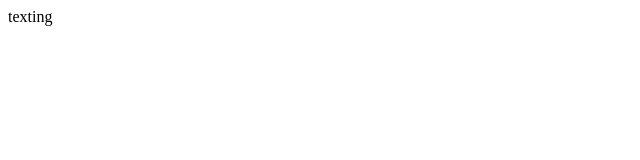
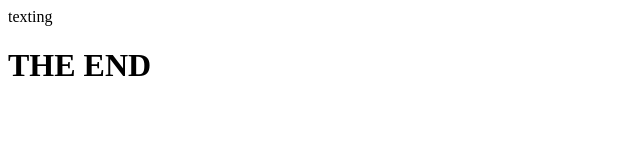
Before and after one commit to LoLynne/git3, a plain HTML site: page index.html in a window 1280 px wide. Shown: the whole page, without its empty margins (0-640 px from the left). Drawn offline with Linux system fonts and the light colour scheme.

Commit message:
Update index.html
added the end to code

```diff
--- a/index.html
+++ b/index.html
@@ -1 +1,2 @@
 <P>texting</P>
+<h1>THE END</h1>
```
